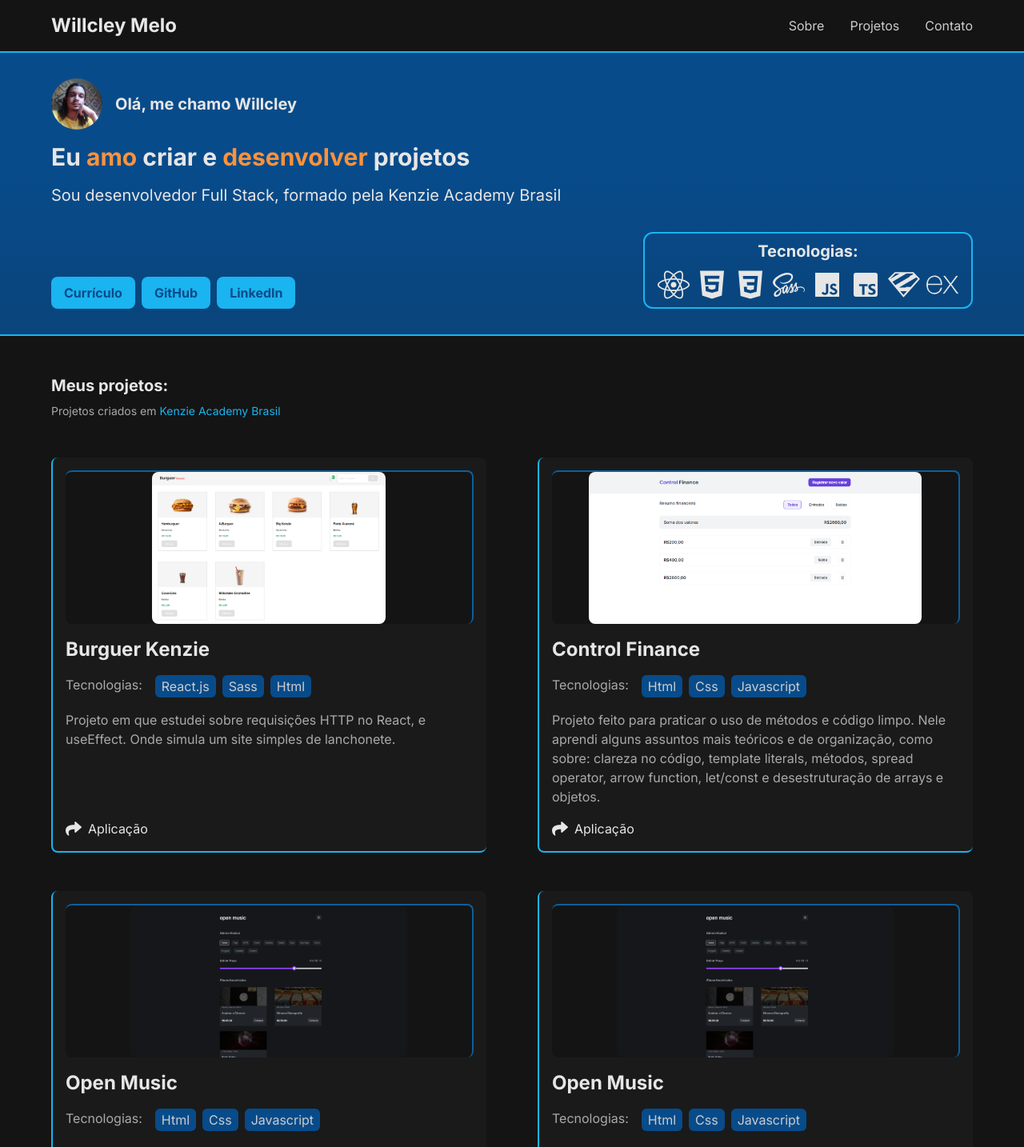
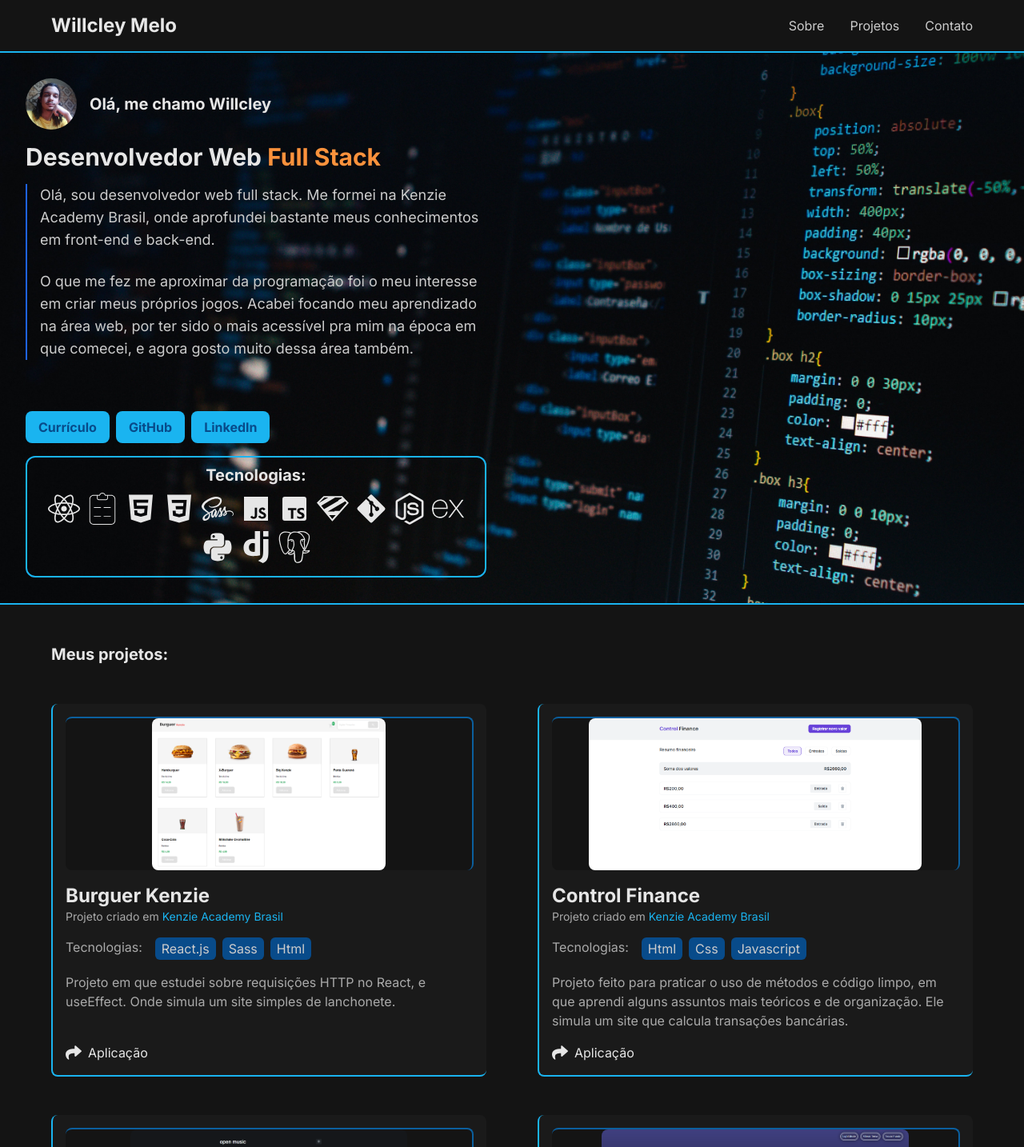
Before and after one commit to Willcley/Portif-lio, a Next.js app: page / in a window 1280 px wide. Shown: the top 1434 px of the page at 80% size. Built offline with nearby package versions, Linux system fonts and the light colour scheme.

Commit message:
feat: final complements

```diff
--- a/src/app/globals.css
+++ b/src/app/globals.css
@@ -4,6 +4,6 @@
 
 @layer components {
   .body {
-    @apply bg-gradient-to-b from-blue-900 from-10% to-grey-900 to-80% text-grey-100;
+    @apply bg-grey-850 text-grey-100;
   };
 };
--- a/src/components/About/index.tsx
+++ b/src/components/About/index.tsx
@@ -1,18 +1,25 @@
 import { TechCard } from "./TechCard";
 import { techList } from "../../databases/techList";
 import Link from "next/link";
+import Image from "next/image";
+import { useState } from "react";
 
 export const About = () => {
     return (
         <section id="about" className="
+            relative
             flex justify-center
             min-w-full p-8
         ">
             <div className="
-                flex justify-between
+                z-50
+                flex flex-col justify-between items-start gap-4
                 w-full max-w-6xl
             ">
-                <div className="flex flex-col justify-between">
+                <div className="
+                    flex flex-col justify-between gap-16
+                    max-w-xl
+                ">
                     <div className="flex flex-col gap-4">
                         <div className="
                             flex items-center gap-4
@@ -23,15 +30,21 @@ export const About = () => {
                             </h3>
                         </div>
                         <h1 className="text-3xl font-bold">
-                            {"Eu "}
-                            <span className="text-orange-400">amo</span>
-                            {" criar e "}
-                            <span className="text-orange-400">desenvolver</span>
-                            {" projetos"}
+                            {"Desenvolvedor Web "}
+                            <span className="text-orange-400">Full Stack</span>
                         </h1>
-                        <p className="text-xl">
-                            Sou desenvolvedor Full Stack, formado pela Kenzie Academy Brasil
-                        </p>
+                        <div className="
+                            flex flex-col gap-6 pl-4
+                            text-lg text-grey-200
+                            border-l-2 border-blue-500
+                        ">
+                            <p>
+                                Olá, sou desenvolvedor web full stack. Me formei na Kenzie Academy Brasil, onde aprofundei bastante meus conhecimentos em front-end e back-end.
+                            </p>
+                            <p>
+                                O que me fez me aproximar da programação foi o meu interesse em criar meus próprios jogos. Acabei focando meu aprendizado na área web, por ter sido o mais acessível pra mim na época em que comecei, e agora gosto muito dessa área também.
+                            </p>
+                        </div>
                     </div>
                     <div className="
                         flex gap-2
@@ -75,7 +88,8 @@ export const About = () => {
                     </div>
                 </div>
                 <div className="
-                    flex self-end flex-col items-center gap-4 px-4 py-2 mt-48
+                    flex flex-col items-center gap-4
+                    px-4 py-2 max-w-xl
                     border-2 rounded-xl border-blue-400
                 ">
                     <div className="
@@ -83,7 +97,7 @@ export const About = () => {
                     ">
                         <h3 className="text-xl font-bold">Tecnologias:</h3>
                         <ul className="
-                            flex justify-center gap-2 flex-wrap
+                            flex justify-center gap-2 flex-wrap pb-2 px-2
                         ">
                             {techList.length > 0 ? techList.map((tech) => (
                                 <TechCard tech={tech} key={tech.title} />
@@ -92,6 +106,27 @@ export const About = () => {
                     </div>
                 </div>
             </div>
+            <div className="
+                absolute top-0 right-0
+                z-10
+                w-2/5 min-h-full
+            ">
+                <div className="
+                    z-0
+                ">
+                    <Image
+                        src="/imgs/codeWallpaper.jpg"
+                        alt="code"
+                        layout="fill"
+                        objectFit="cover"
+                    />
+                </div>
+                <div className="
+                    absolute top-0 right-0
+                    min-w-full min-h-full z-10
+                    bg-gradient-to-r from-grey-850 to-transparent
+                "></div>
+            </div>
         </section>
     );
 };
--- a/src/components/Contact/index.tsx
+++ b/src/components/Contact/index.tsx
@@ -21,8 +21,8 @@ export const Contact = () => {
                         </span>
                         {" juntos"}
                     </h2>
-                    <p className="text-lg">
-                        Alguma descrição geral sobre os meios de contato
+                    <p className="text-lg text-grey-200">
+                        Entre em contato comigo, caso tenha interesse em me contratar para desenvolver-mos um projeto juntos.
                     </p>
                 </div>
                 <ul className="flex flex-col gap-6">
--- a/src/components/Projects/ProjectCard/index.tsx
+++ b/src/components/Projects/ProjectCard/index.tsx
@@ -6,6 +6,7 @@ export const ProjectCard = ({
     img,
     isNew,
     title,
+    kenzie,
     techList,
     description,
     linkGithub,
@@ -28,6 +29,7 @@ export const ProjectCard = ({
                 ">
                     <img className="h-full rounded-lg" src={img} />
                 </div>
+                <div>
                     <div className="flex items-center gap-4">
                         <h3 className="text-2xl font-bold">{title}</h3>
                         <span className="
@@ -37,6 +39,18 @@ export const ProjectCard = ({
                         " hidden={!isNew}>
                             New
                         </span>
+                    </div>
+                    {kenzie ? (
+                        <p className="text-sm text-grey-300">
+                            {"Projeto criado em "}
+                            <Link className="
+                                no-undeline text-blue-400
+                                hover:underline
+                            " target="_blank" href="https://kenzie.com.br/">
+                                Kenzie Academy Brasil
+                            </Link>
+                        </p>
+                    ) : null}
                 </div>
                 <div className="flex gap-4">
                     <p className="text-grey-300">Tecnologias:</p>
@@ -60,7 +74,7 @@ export const ProjectCard = ({
                     <li className="flex items-center gap-2">
                         <FaGithub size={20} />
                         <Link className="hover:underline" target="_blank" href={linkGithub}>
-                            Github Code
+                            Código no Github
                         </Link>
                     </li>
                 ) : null}
--- a/src/components/Projects/index.tsx
+++ b/src/components/Projects/index.tsx
@@ -15,15 +15,6 @@ export const Projects = () => {
             ">
                 <div className="flex flex-col gap-2">
                     <h2 className="text-xl font-bold">Meus projetos:</h2>
-                    <p className="text-sm text-grey-300">
-                        {"Projetos criados em "}
-                        <Link className="
-                            no-undeline text-blue-400
-                            hover:underline
-                        " target="_blank" href="https://kenzie.com.br/">
-                            Kenzie Academy Brasil
-                        </Link>
-                    </p>
                 </div>
                 <ul className="
                     grid grid-cols-2 gap-x-16 gap-y-12
@@ -32,6 +23,7 @@ export const Projects = () => {
                         img="./imgs/projects/burguerKenzie.png"
                         isNew={false}
                         title="Burguer Kenzie"
+                        kenzie={true}
                         techList={[
                             "React.js",
                             "Sass",
@@ -47,12 +39,13 @@ export const Projects = () => {
                         img="./imgs/projects/controlFinance.png"
                         isNew={false}
                         title="Control Finance"
+                        kenzie={true}
                         techList={[
                             "Html",
                             "Css",
                             "Javascript",
                         ]}
-                        description="Projeto feito para praticar o uso de métodos e código limpo. Nele aprendi alguns assuntos mais teóricos e de organização, como sobre: clareza no código, template literals, métodos, spread operator, arrow function, let/const e desestruturação de arrays e objetos."
+                        description="Projeto feito para praticar o uso de métodos e código limpo, em que aprendi alguns assuntos mais teóricos e de organização. Ele simula um site que calcula transações bancárias."
                         linkGithub=""
                         publicGithub={false}
                         linkApplication="https://kenzie-academy-brasil-developers.github.io/control-finance_willcley/"
@@ -62,30 +55,32 @@ export const Projects = () => {
                         img="./imgs/projects/openMusic.png"
                         isNew={false}
                         title="Open Music"
+                        kenzie={true}
                         techList={[
                             "Html",
                             "Css",
                             "Javascript",
                         ]}
-                        description="Nesse projeto, desenvolvi melhor meu conhecimento sobre filtragem de itens. Tive um pouco de dificuldade para usar duas filtragens diferentes no mesmo conteúdo, mas consegui compreender. E também pratiquei um pouco mais estilizações, como a alternância para o modo escuro e a barra de seleção de preço."
+                        description="Projeto que simula um site pra comprar musicas. Em que desenvolvi melhor meu conhecimento sobre filtragem de itens e estilizações."
                         linkGithub=""
                         publicGithub={false}
                         linkApplication="https://kenzie-academy-brasil-developers.github.io/open-music-base_willcley/"
                         online={true}
                     />
                     <ProjectCard
-                        img="./imgs/projects/openMusic.png"
+                        img="./imgs/projects/calculadora.png"
                         isNew={false}
-                        title="Open Music"
+                        title="Calculadora"
+                        kenzie={false}
                         techList={[
                             "Html",
                             "Css",
                             "Javascript",
                         ]}
-                        description="Nesse projeto, desenvolvi melhor meu conhecimento sobre filtragem de itens. Tive um pouco de dificuldade para usar duas filtragens diferentes no mesmo conteúdo, mas consegui compreender. E também pratiquei um pouco mais estilizações, como a alternância para o modo escuro e a barra de seleção de preço."
-                        linkGithub=""
-                        publicGithub={false}
-                        linkApplication="https://kenzie-academy-brasil-developers.github.io/open-music-base_willcley/"
+                        description="Projeto de uma calculadora onde estava começando a aprender sobre programação. Desenvolvi ele com a intenção de praticar mais minha lógica e aprender a usar lógica com estilização."
+                        linkGithub="https://github.com/Willcley/calculadora"
+                        publicGithub={true}
+                        linkApplication="https://willcley.github.io/calculadora/"
                         online={true}
                     />
                 </ul>
--- a/src/databases/techList.js
+++ b/src/databases/techList.js
@@ -1,13 +1,31 @@
-import { FaReact, FaHtml5, FaSass } from "react-icons/fa";
+import {
+    FaReact,
+    FaHtml5,
+    FaSass,
+    FaPython,
+    FaGitAlt,
+    FaNodeJs,
+} from "react-icons/fa";
 import { IoLogoCss3 } from "react-icons/io";
 import { BiLogoJavascript, BiLogoTypescript } from "react-icons/bi";
-import { SiZod, SiExpress } from "react-icons/si";
+import {
+    SiZod,
+    SiExpress,
+    SiDjango,
+    SiPostgresql,
+    SiReacthookform,
+} from "react-icons/si";
 
 export const techList = [
     {
         icon: <FaReact size={40} />,
         title: "React",
         link: "https://react.dev",
+    },
+    {
+        icon: <SiReacthookform size={40} />,
+        title: "React Hook Form",
+        link: "https://react-hook-form.com",
     },
     {
         icon: <FaHtml5 size={40} />,
@@ -40,8 +58,38 @@ export const techList = [
         link: "https://zod.dev",
     },
     {
+        icon: <FaGitAlt size={40} />,
+        title: "Git",
+        link: "https://git-scm.com",
+    },
+    {
+        icon: <FaNodeJs size={40} />,
+        title: "Node.js",
+        link: "https://nodejs.org/en",
+    },
+    {
         icon: <SiExpress size={40} />,
         title: "Express",
         link: "https://expressjs.com/pt-br/",
     },
+    {
+        icon: <FaPython size={40} />,
+        title: "Python",
+        link: "https://www.python.org",
+    },
+    {
+        icon: <SiDjango size={40} />,
+        title: "Django",
+        link: "https://www.djangoproject.com",
+    },
+    {
+        icon: <SiPostgresql size={40} />,
+        title: "PostgreSQL",
+        link: "https://www.postgresql.org",
+    },
+    // {
+    //     icon: "",
+    //     title: "",
+    //     link: "",
+    // },
 ];
--- a/tailwind.config.ts
+++ b/tailwind.config.ts
@@ -20,6 +20,7 @@ const config: Config = {
           200: "#ccc",
           300: "#aaa",
           800: "#333",
+          850: "#141620",
           900: "#141414",
         },
       },
```
Also changed, not shown: public/imgs/codeWallpaper.jpg (added), public/imgs/projects/calculadora.png (added). Lines whose indentation alone changed are shown as unchanged.
